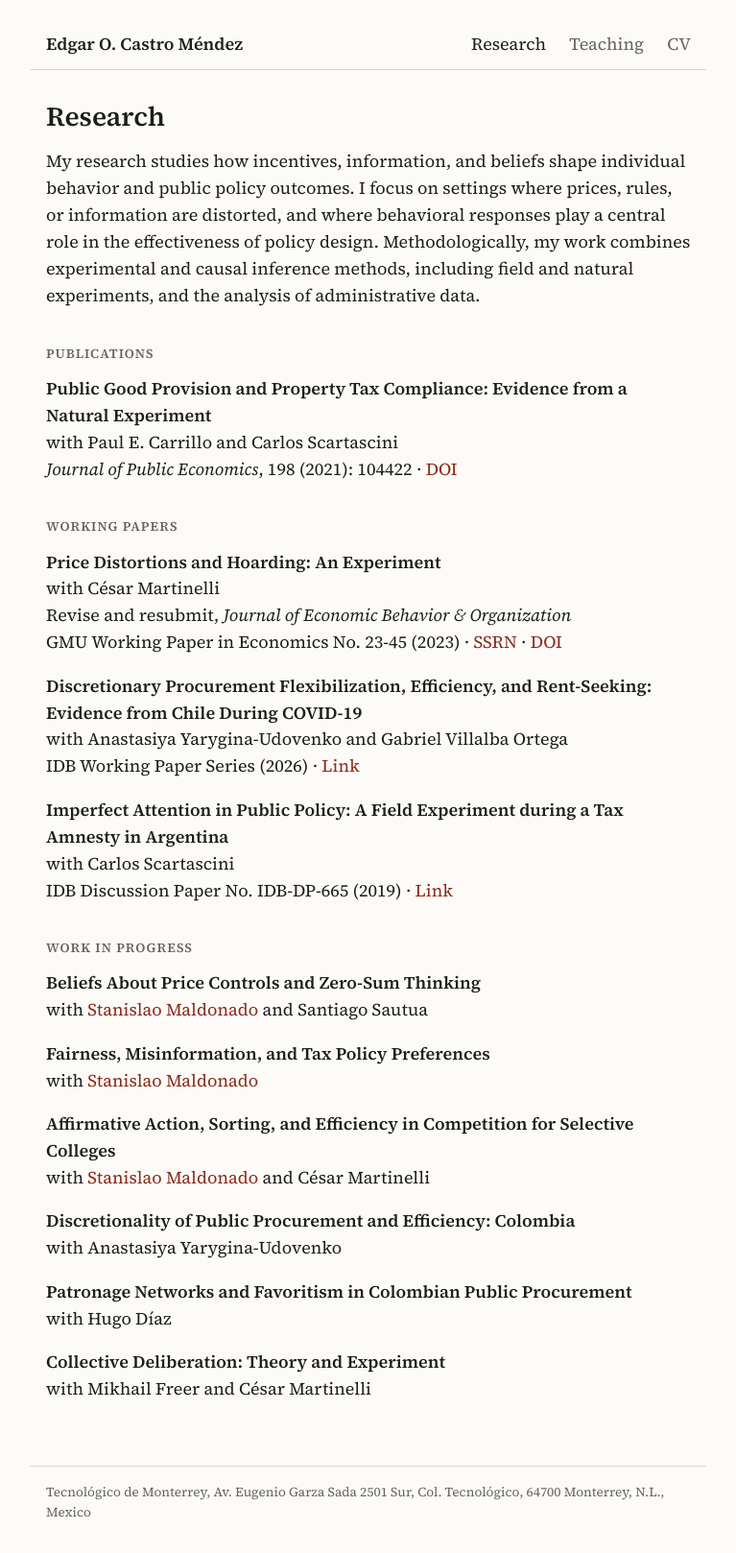
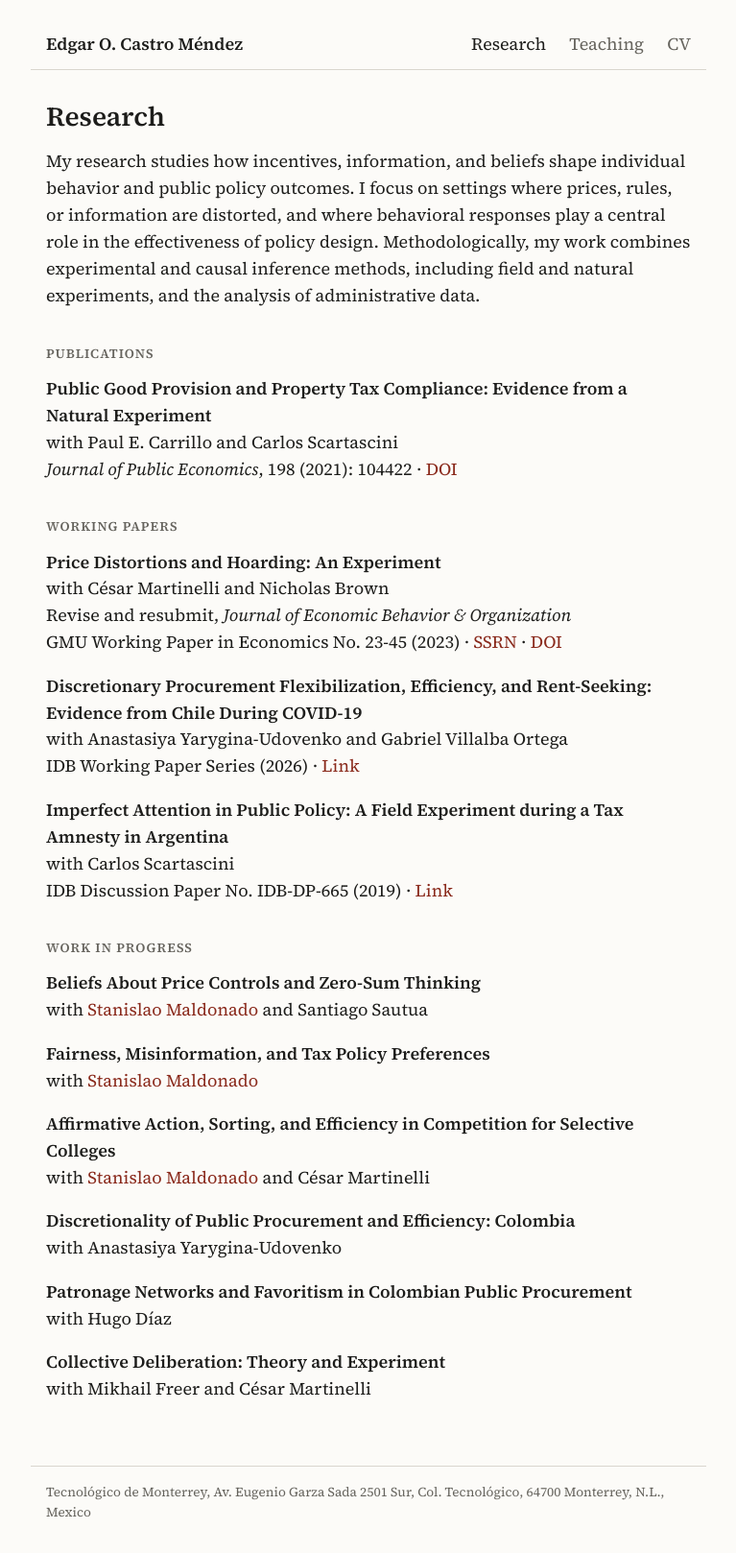
Before and after one commit to ecastrom/cv, a Jekyll site: the page built from research.md, in a window 1280 px wide. Shown: the whole page at 96% size, without its empty margins (256-1023 px from the left). Built offline with Jekyll 4.4.1, drawn with Linux system fonts in a browser that asks for light colours.

Commit message:
Add Nicholas Brown as coauthor on hoarding paper (R&R, JEBO)
Co-Authored-By: Claude Opus 5.5 <noreply@anthropic.com>
Claude-Session: https://claude.ai/code/session_01A2P26XoVSv2uAeawo9knLW

```diff
--- a/research.md
+++ b/research.md
@@ -16,7 +16,7 @@ with Paul E. Carrillo and Carlos Scartascini<br>
 ## Working Papers
 
 <p class="paper"><span class="paper-title">Price Distortions and Hoarding: An Experiment</span><br>
-with César Martinelli<br>
+with César Martinelli and Nicholas Brown<br>
 Revise and resubmit, <em>Journal of Economic Behavior &amp; Organization</em><br>
 GMU Working Paper in Economics No. 23-45 (2023) · <a href="https://ssrn.com/abstract=4654570">SSRN</a> · <a href="https://doi.org/10.2139/ssrn.4654570">DOI</a></p>
 
```
Also changed, not shown: cv.md (+1 -1 lines), CHANGELOG.md, 2 other files.
